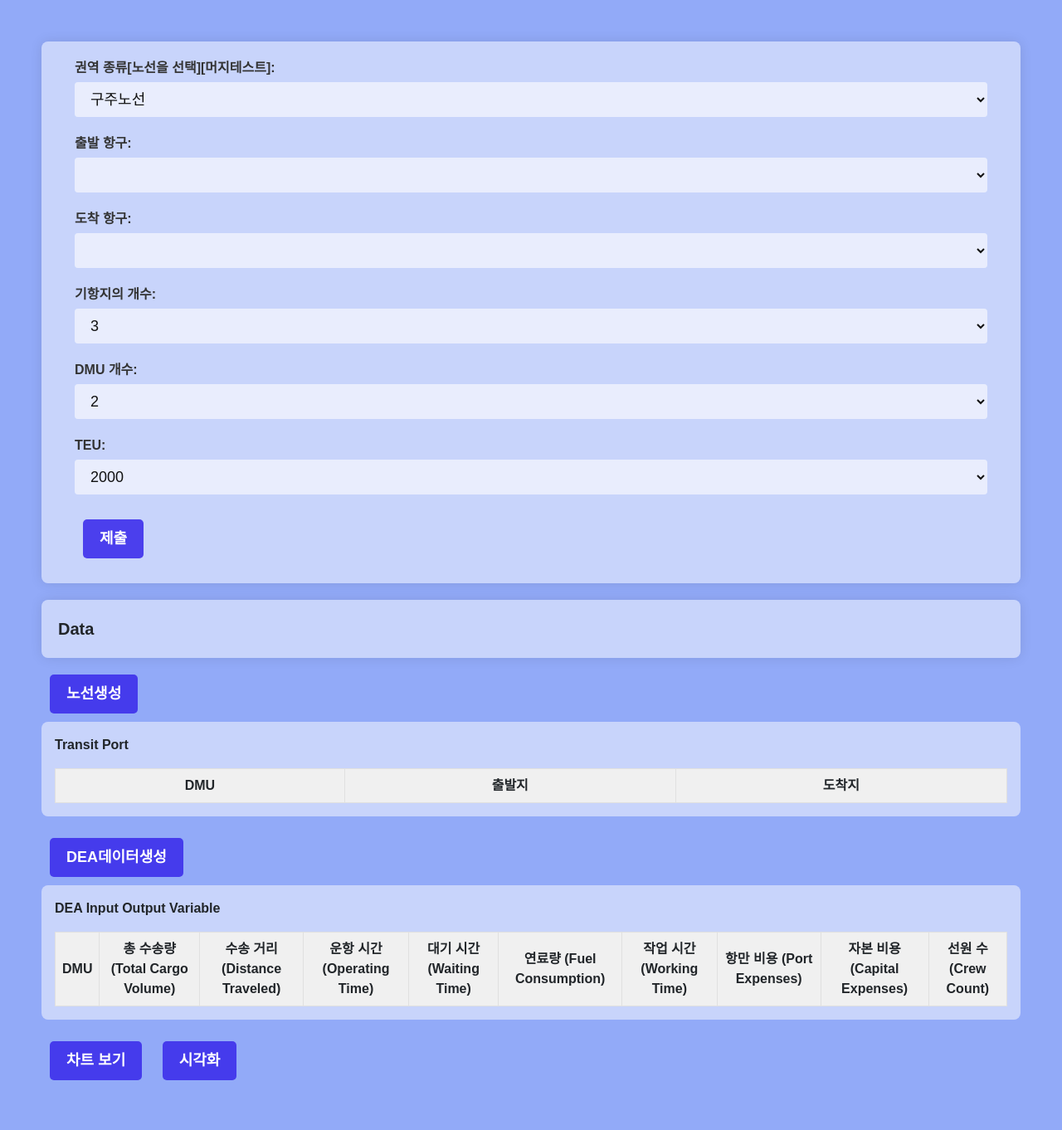
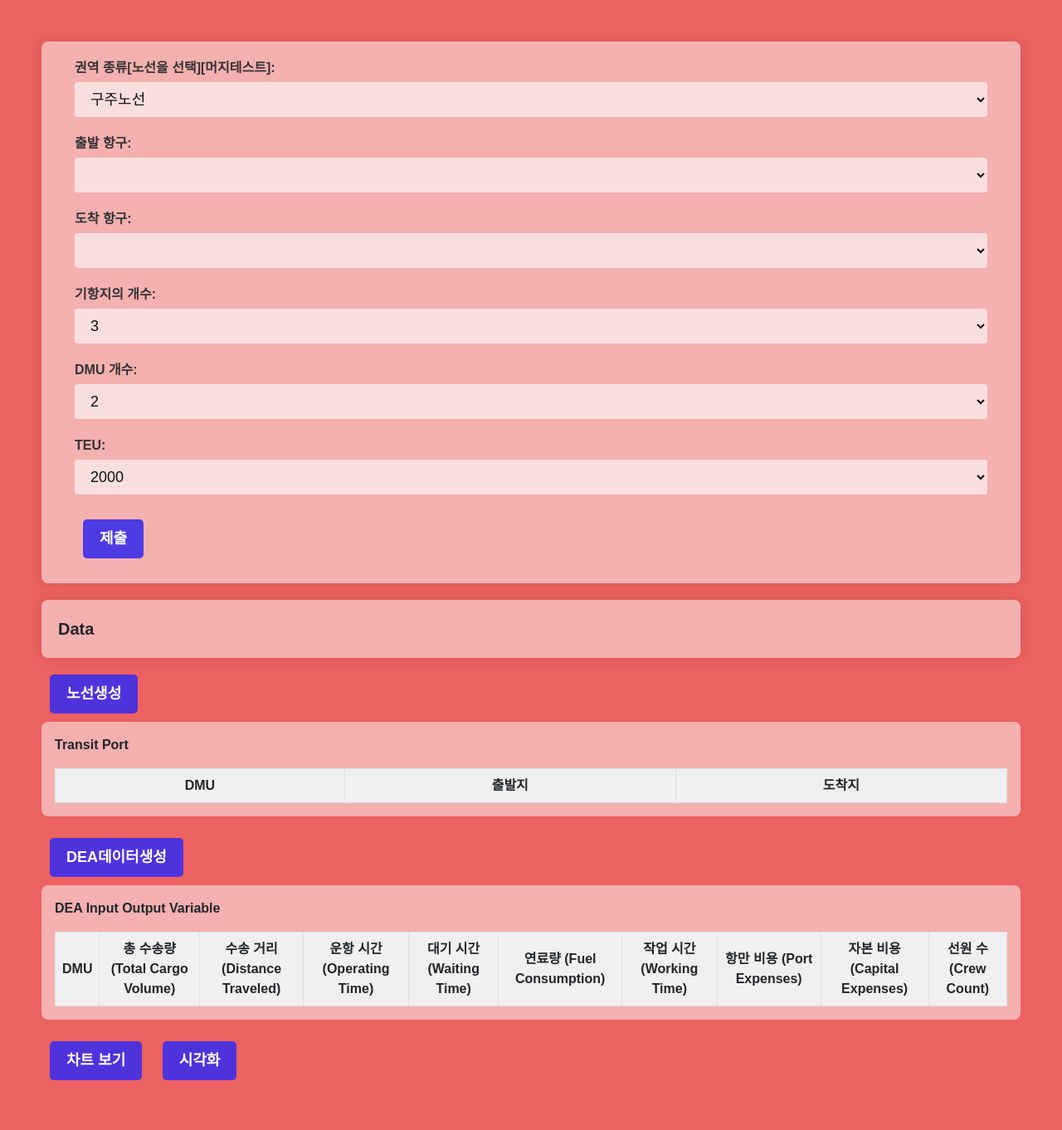
Before and after one commit to HaniumProject-LEU/ship_route_efficiency_analysis, a Node server app: page / in a window 1280 px wide. Shown: the whole page at 83% size. Run offline with Node 20, Linux system fonts and the light colour scheme; lists and menus that the app fills with data are empty.

Commit message:
색 변경

```diff
--- a/public/css/page_style.css
+++ b/public/css/page_style.css
@@ -1,6 +1,7 @@
 body {
     font-family: 'Arial', sans-serif;
-    background: rgba(100, 134, 246, 0.7);
+    /* background: rgba(100, 134, 246, 0.7); */
+    background: rgba(228, 31, 31, 0.7);
     padding: 50px;
 }
 
@@ -26,7 +27,7 @@ select {
     width: 100%;
     padding: 10px 15px;
     border-radius: 4px;
-    border:none;
+    border: none;
     background-color: rgba(255, 255, 255, 0.6);
     color: #111;
     font-size: 18px;
@@ -43,7 +44,7 @@ button {
     cursor: pointer;
     transition: background-color 0.3s ease, transform 0.3s ease;
     /* transition 효과를 통일 */
-    color :white;
+    color: white;
 }
 
 #chartBtn,
```
